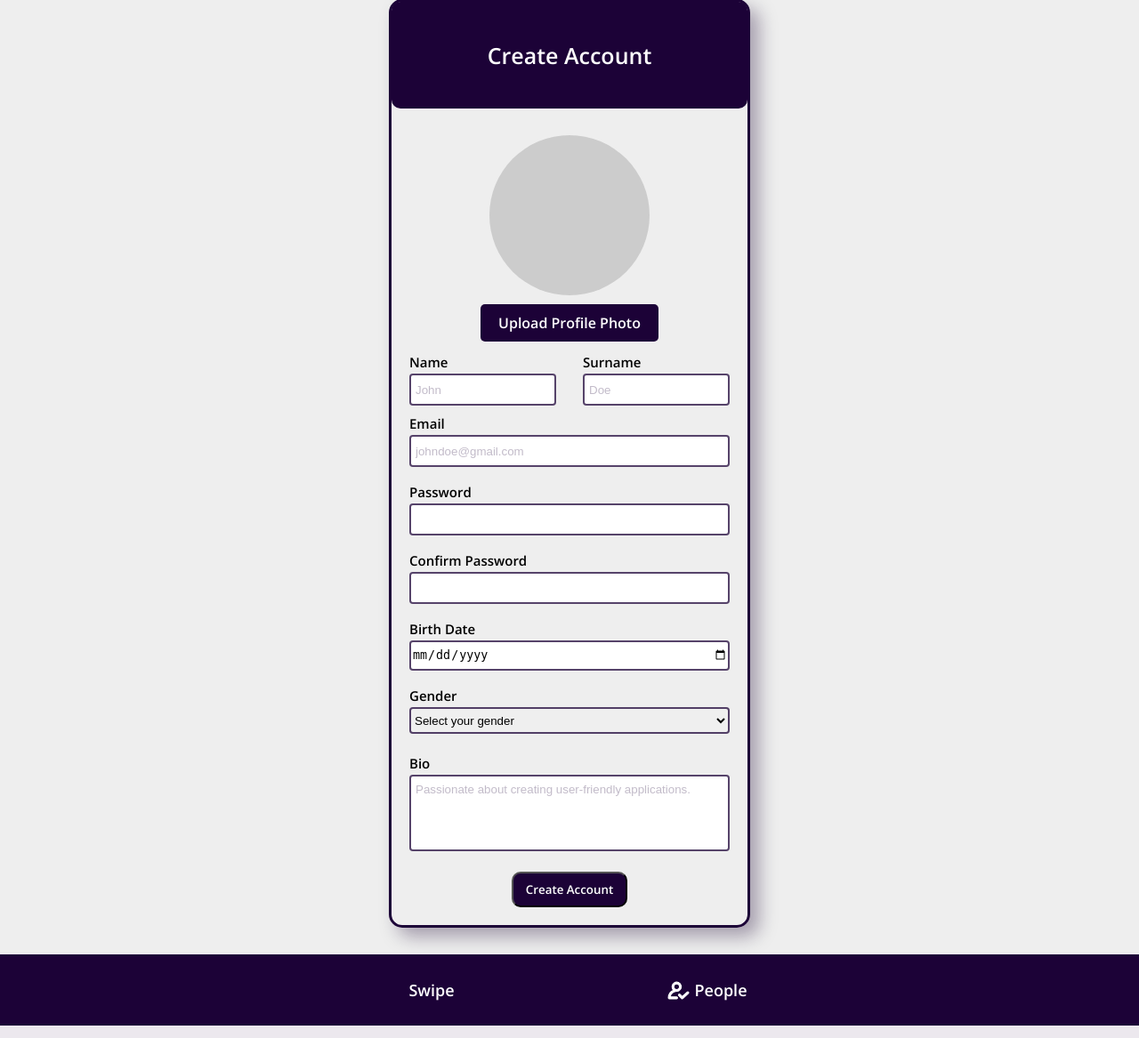
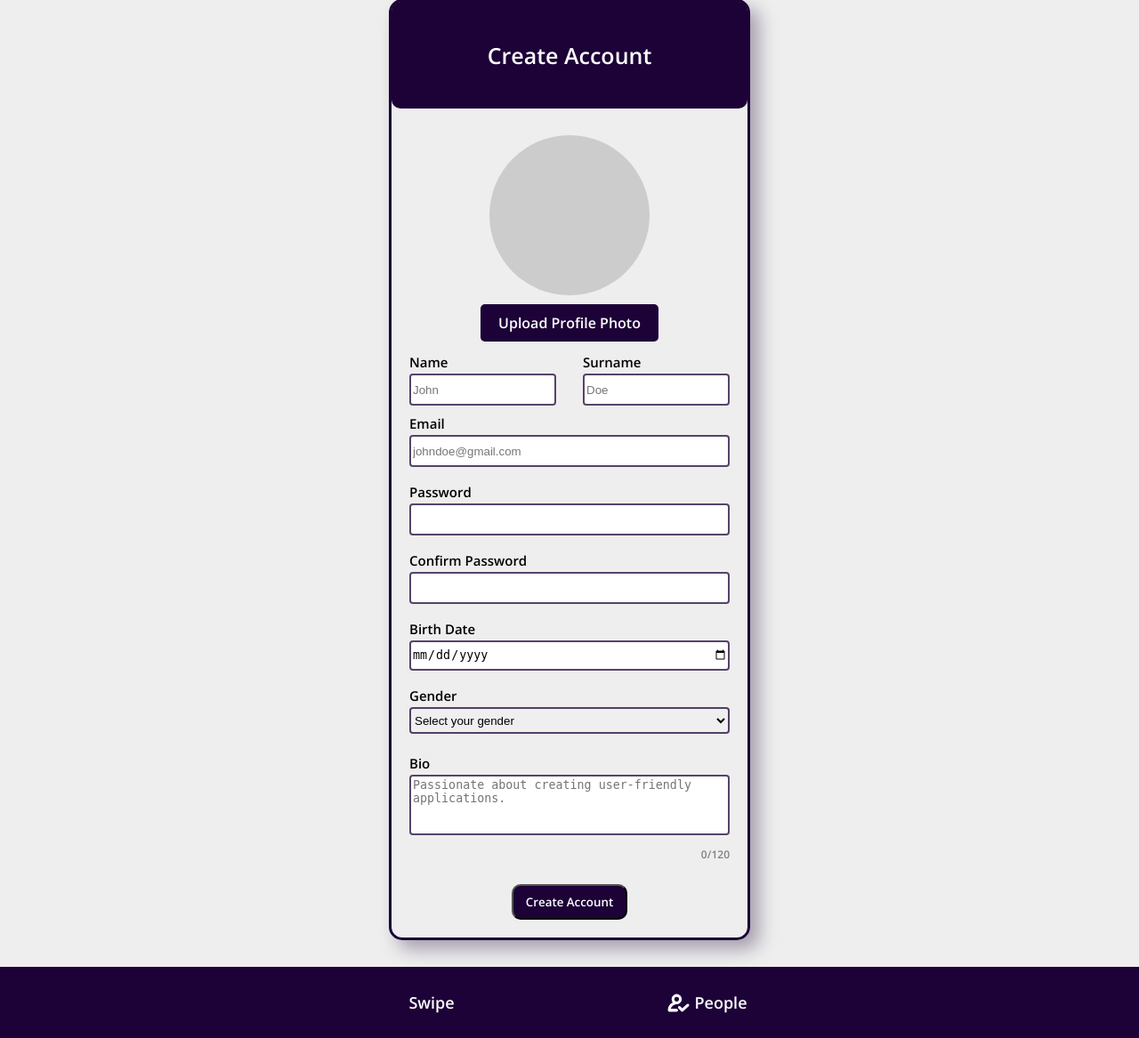
Before and after one commit to Suriok/ZWA-project, a PHP site: the page made by create account.html in a window 1280 px wide. Shown: the part 109-1276 px from the top of the page at 89% size. Run offline with PHP 8.4, Linux system fonts and the light colour scheme; some web fonts are replaced.

Commit message:
Add password error and counter for text area

```diff
--- a/create account.html
+++ b/create account.html
@@ -61,6 +61,7 @@
             <div class="form">
                 <label for="password" class="information_text">Password</label>
                 <input class="input_inf" id="password" type="password" name="password">
+                <span id="passwordError" class="error_message" style="display: none;">Passwords do not match</span>
             </div>
             <div class="form">
                 <label for="confirm_password" class="information_text">Confirm Password</label>
@@ -81,11 +82,12 @@
                 </select>
             </div>
             <div class="div_bio">
-                <form class="account_form">
+                <div class="form">
                     <label for="bio" class="information_text">Bio</label>
-                    <input class="input_inf_bio" id="bio" type="text" name="bio"
-                           placeholder="Passionate about creating user-friendly applications.">
-                </form>
+                    <textarea id="bio" class="input_inf_bio" name="bio" placeholder="Passionate about creating user-friendly applications."
+                              rows="4" cols="50" maxlength="120"></textarea>
+                    <div id="charCount" class="char_count">0/120</div>
+                </div>
             </div>
         </form>
         <div class="information_button">
--- a/css/create_account.css
+++ b/css/create_account.css
@@ -226,15 +226,6 @@ label[for="profile_photo"]:hover {
     height: 30px;
 }
 
-::placeholder{
-    color: rgba(28, 2, 55, 0.27);
-    text-align: start;
-    transform: translateX(3px);
-}
-
-.input_inf_bio::placeholder{
-    transform: translate(3px, -27px);
-}
 
 .input_inf{
     font-weight: 300;
@@ -244,18 +235,39 @@ label[for="profile_photo"]:hover {
     height: 30px;
 }
 
+.input_inf.error {
+    border: 2px solid red;
+}
+
+.error_message {
+    font-size: 12px;
+    color: red;
+    margin-left: 5px;
+    display: block;
+}
+
 .div_bio{
     display: flex;
     flex-direction: column;
     margin-top: 15px;
+
 }
 
-.input_inf_bio{
+.input_inf_bio {
+    overflow: hidden;
+    resize: none;
     font-weight: 300;
     margin-bottom: 8px;
     border-radius: 4px;
     border: solid 2px rgba(28, 2, 55, 0.74);
-    height: 80px;
+
+}
+
+.char_count {
+    font-size: 12px;
+    color: grey;
+    text-align: right;
+    margin-top: 5px;
 }
 
 .create_account_button{
```
